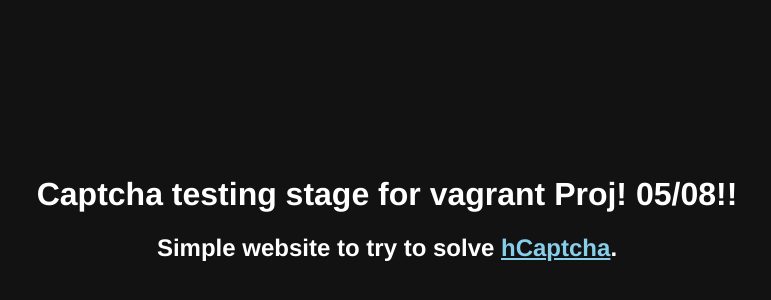
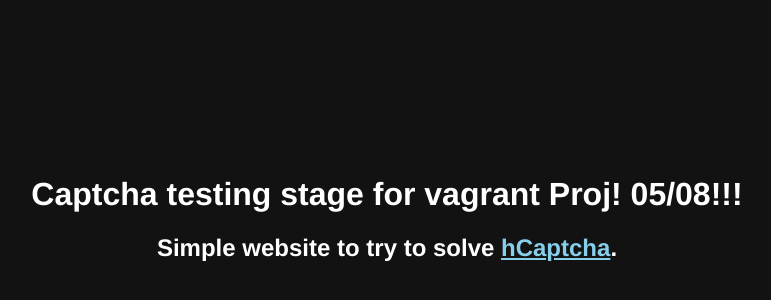
Before and after one commit to Nippybear/captcha-solver-python, a plain HTML site: page index.html in a window 1280 px wide. Shown: the part 182-482 px from the top of the page, without its empty margins (253-1024 px from the left). Drawn offline with Linux system fonts and the light colour scheme.

Commit message:
Update index.html

```diff
--- a/index.html
+++ b/index.html
@@ -10,7 +10,7 @@
   </head>
 
   <body>
-    <h1>Captcha testing stage for vagrant Proj! 05/08!!</h1>
+    <h1>Captcha testing stage for vagrant Proj! 05/08!!!</h1>
     <h2>Simple website to try to solve <a href="https://hCaptcha.com/?r=33d464cbbb54" target="_blank">hCaptcha</a>.</h2>
     <div class="h-captcha" data-sitekey="9a5da798-adac-4c50-9c7e-79d9f92bd4c0" data-theme="dark"></div>
   </body>
```
